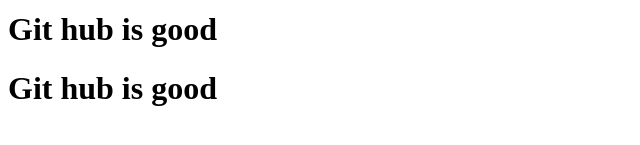
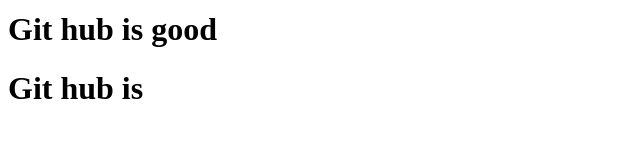
Before and after one commit to AnEmptyMind/teste, a plain HTML site: page index.html in a window 1280 px wide. Shown: the part 127-272 px from the top of the page, without its empty margins (0-640 px from the left). Drawn offline with Linux system fonts and the light colour scheme.

Commit message:
retirada

```diff
--- a/index.html
+++ b/index.html
@@ -10,6 +10,6 @@
      <h1>Git hub is good</h1>
      <h1>Git hub is good</h1>
      <h1>Git hub is good</h1>
-     <h1>Git hub is good</h1>
+     <h1>Git hub is</h1>
 </body>
 </html>
```
